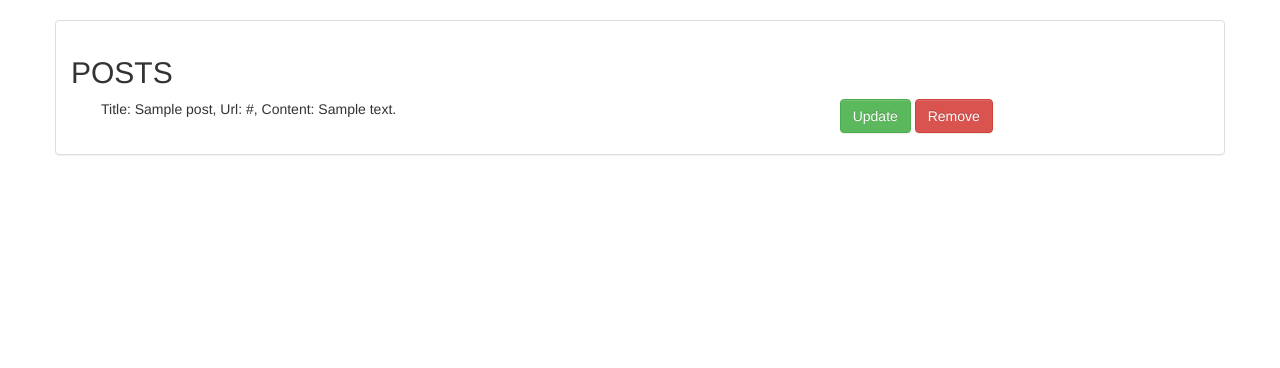
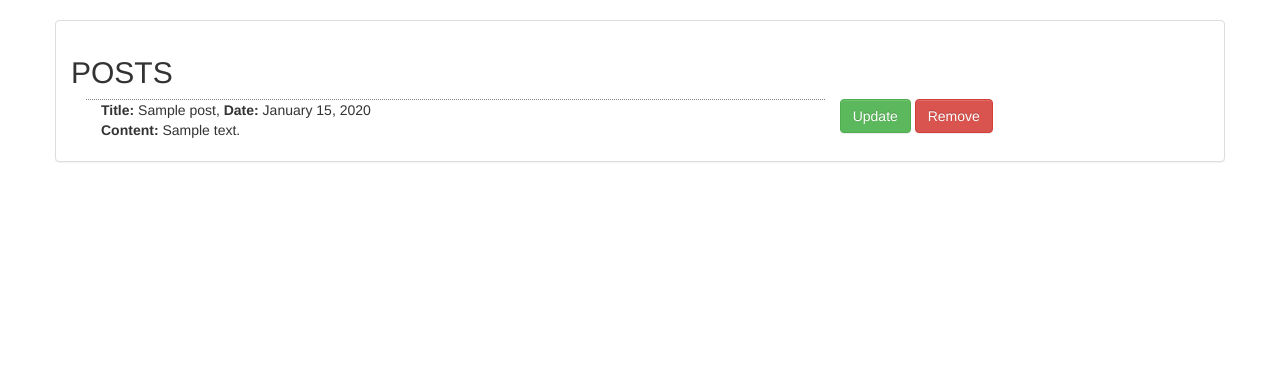
Before and after one commit to LlaveLuis/crud_notes, a Django app: template source/crud/templates/posts.html in a window 1280 px wide. Shown: the part 52-420 px from the top of the page. Run offline with Django 3.2, Linux system fonts and the light colour scheme; the template is opened without the code that fills it: most values are stand-ins (such as "Sample title", 1, 10 or a date in 2020); some libraries are stand-ins or nearby versions.

Commit message:
[IMP] Improve look in post list page
Boostrap is working completely now. Css rule was added.

```diff
--- /dev/null
+++ b/source/crud/static/crud/css/posts.css
@@ -0,0 +1 @@
+span.lbl { font-weight: bold; }
--- a/source/crud/templates/posts.html
+++ b/source/crud/templates/posts.html
@@ -1,4 +1,9 @@
 {% extends "base.html" %}
+{% load staticfiles %}
+
+{% block styles %}
+<link rel="stylesheet"  href="{% static 'crud/css/posts.css' %}">
+{% endblock %}
 
 {% block title %}
 	List of Posts
@@ -19,8 +24,10 @@
          <h2>POSTS</h2>
          {% for post in posts %}
          <div class="col-md-12" style="margin-bottom: 6px">
-            <div class="col-md-8">
-            Title: {{ post.title }}, Url: {{ post.url }}, Content: {{ post.content }}
+            <div class="col-md-8" style="border-top: dotted 0.5px grey">
+            <span class="lbl">Title:</span> {{ post.title }},
+            <span class="lbl">Date:</span> {{ post.date_pub|date:'F d, Y' }}<br>
+            <span class="lbl">Content:</span> {{ post.content }}
             </div>
             <div class="col-md-4">
                <a href="{% url 'update_post' post.id %}" class="btn btn-success">Update</a>
```
